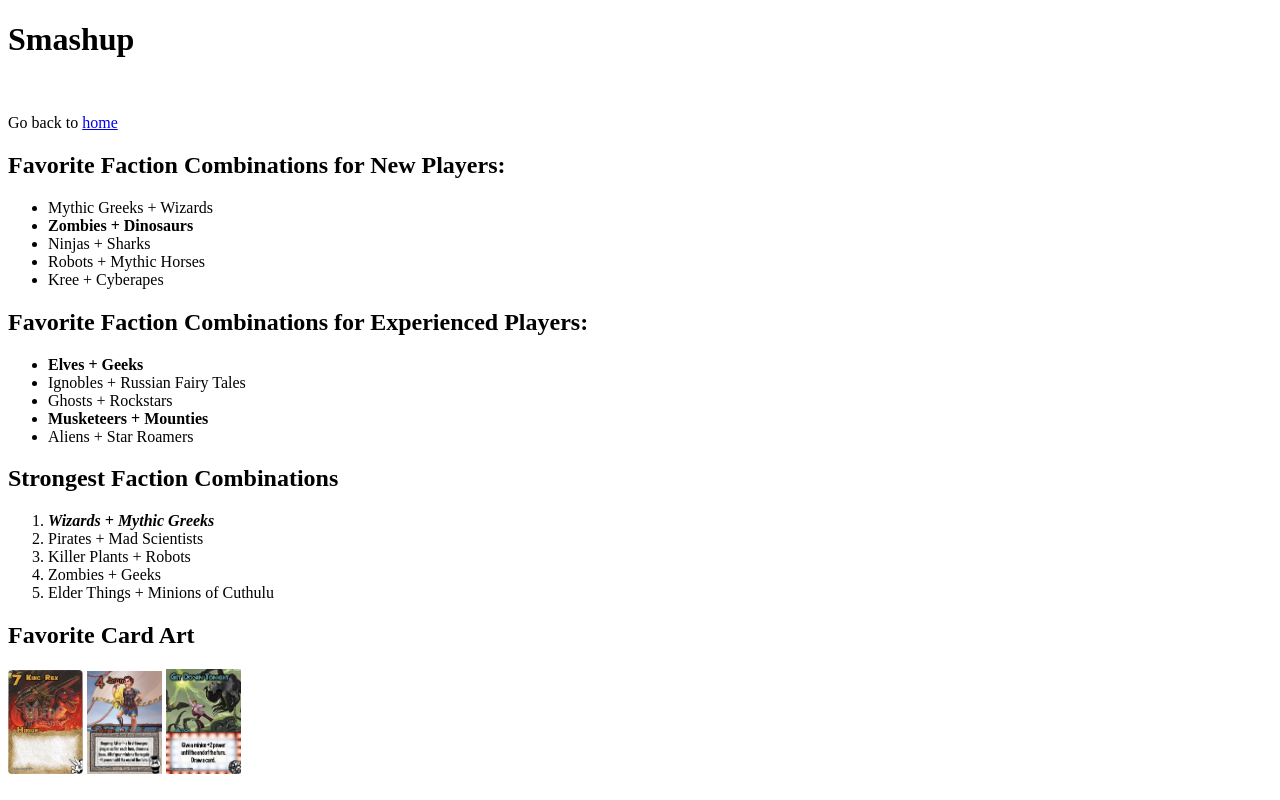
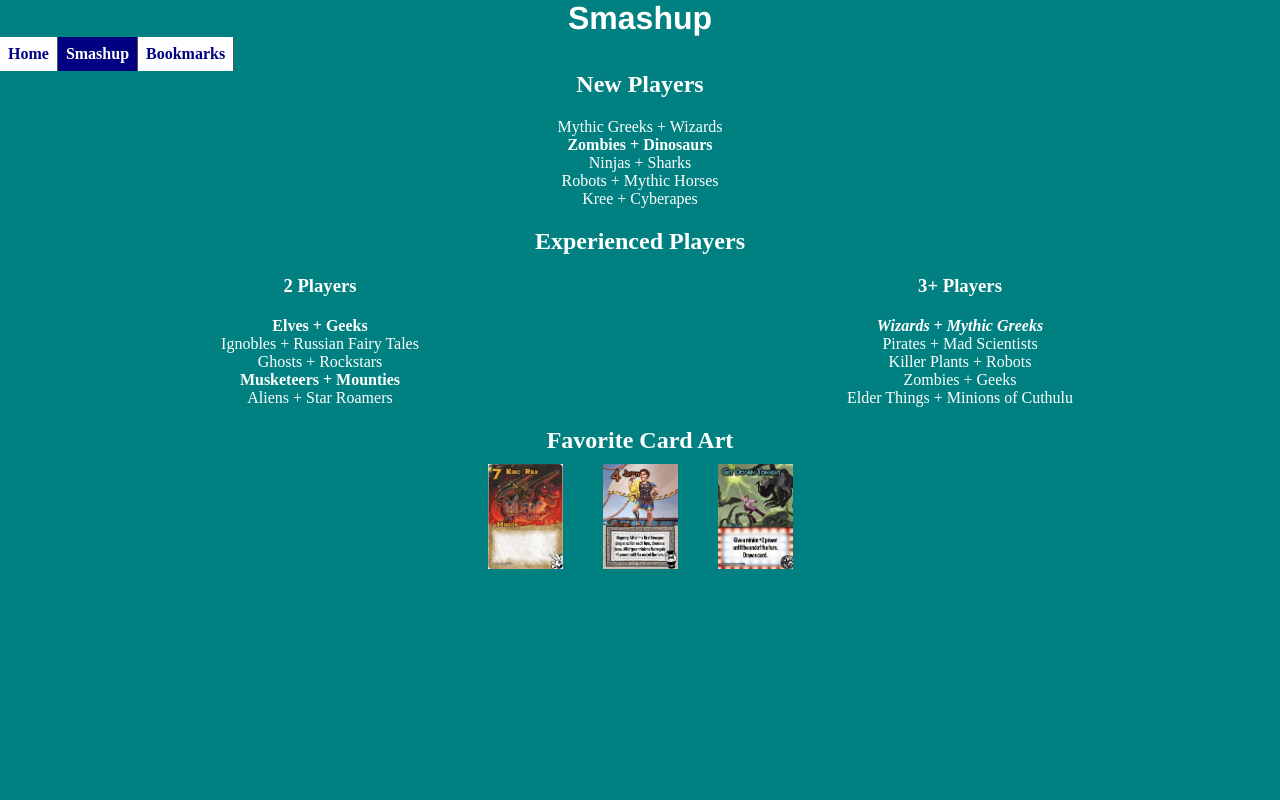
Before and after one commit to hotapplecereal/260-Main-Website, a plain HTML site: page smashup.html in a window 1280 px wide. Drawn offline with Linux system fonts and the light colour scheme.

Commit message:
C2 Update

```diff
--- a/smashup.html
+++ b/smashup.html
@@ -2,14 +2,21 @@
 <html>
   <head>
     <title>Smashup</title>
+    <link rel='stylesheet' href='styles.css'/>
+    <meta name='viewport' content='width=device-width, initial-scale=1.0, maximum-scale=1.0' />
   </head>
 
   <body>
-    <h1>Smashup</h1>
+    <div class=page>
+      <h1 id = TitleHeading>Smashup</h1>
       <br/>
-    <p>Go back to <a href='index.html'>home</a>
-
-    <h2>Favorite Faction Combinations for New Players:</h2>
+      <ul class=menu>
+        <li><a href="index.html">Home</a></li>
+        <li><a id=active href="smashup.html">Smashup</a></li>
+        <li><a href="bookmarks.html">Bookmarks</a><li>
+      </ul>
+      <div class=content>
+        <h2>New Players</h2>
         <ul>
           <li>Mythic Greeks + Wizards</li>
           <li><strong>Zombies + Dinosaurs</strong></li>
@@ -18,7 +25,10 @@
           <li>Kree + Cyberapes</li>
         </ul>
 
-    <h2>Favorite Faction Combinations for Experienced Players:</h2>
+        <h2>Experienced Players</h2>
+        <div class=experienced>
+          <div class=experienced-list>
+            <h3>2 Players</h3>
             <ul>
               <li><strong>Elves + Geeks</strong></li>
               <li>Ignobles + Russian Fairy Tales</li>
@@ -26,20 +36,27 @@
               <li><strong>Musketeers + Mounties</strong></li>
               <li>Aliens + Star Roamers</li>
             </ul>
+          </div>
 
-    <h2>Strongest Faction Combinations</h2>
-    <ol>
+          <div class=experienced-list>
+            <h3>3+ Players</h3>
+            <ul>
               <li><strong><em>Wizards + Mythic Greeks</em></strong></li>
               <li>Pirates + Mad Scientists</li>
               <li>Killer Plants + Robots</li>
               <li>Zombies + Geeks</li>
               <li>Elder Things + Minions of Cuthulu</li>
-    </ol>
+            </ul>
+          </div>
+        </div>
 
         <h2>Favorite Card Art</h2>
+        <div class=card-art>
           <img src='Images/king_rex.jpg' width='75'/>
           <img src='Images/jason.jpg' width='75'/>
           <img src='Images/get_down_tonight.jpg' width='75'/>
-
+        </div>
+      </div>
+    </div>
   </body>
 </html>
--- a/styles.css
+++ b/styles.css
@@ -1,11 +1,23 @@
+* {
+  margin: 0;
+  padding: 0;
+  box-sizing: border-box;
+}
+
 body {
   background-color: #008080;
   color: #FFFFFF;
 }
 
+.page {
+  display: flex;
+  flex-wrap: wrap;
+}
+
 #TitleHeading {
   font-family: 'Helvetica';
   text-align: center;
+  width: 100%;
 }
 
 .menu {
@@ -13,7 +25,6 @@
   margin: 0;
   padding: 0;
   width: 100%;
-  background-color: #f1f1f1;
 }
 
 .menu li {
@@ -44,3 +55,63 @@
   padding: 8PX;
   color: white;
 }
+
+.content {
+  display: flex;
+  flex-wrap: wrap;
+  justify-content: center;
+}
+
+.content h2 {
+  width: 100%;
+  text-align: center;
+}
+
+ul {
+  margin: 20px 0;
+  list-style-type: none;
+  text-align: center;
+}
+
+.experienced {
+  display: flex;
+  flex-wrap: wrap;
+  width: 100%;
+}
+
+.experienced-list {
+  display: flex;
+  flex-wrap: wrap;
+  justify-content: center;
+}
+
+.experienced h3 {
+  text-align: center;
+  margin-top: 20px;
+  width: 100%;
+}
+
+.card-art {
+  display: flex;
+}
+
+.card-art img {
+  margin: 10px 20px;
+}
+
+
+@media only screen and (max-width: 400px) {
+  .experienced-list {
+    width: 100%;
+  }
+
+  .menu {
+    background-color: #FFFFFF;
+  }
+}
+
+@media only screen and (min-width: 401px) {
+  .experienced-list {
+    width: 50%;
+  }
+}
```
Also changed, not shown: index.html (+3 -1 lines). Lines whose indentation alone changed are shown as unchanged.
